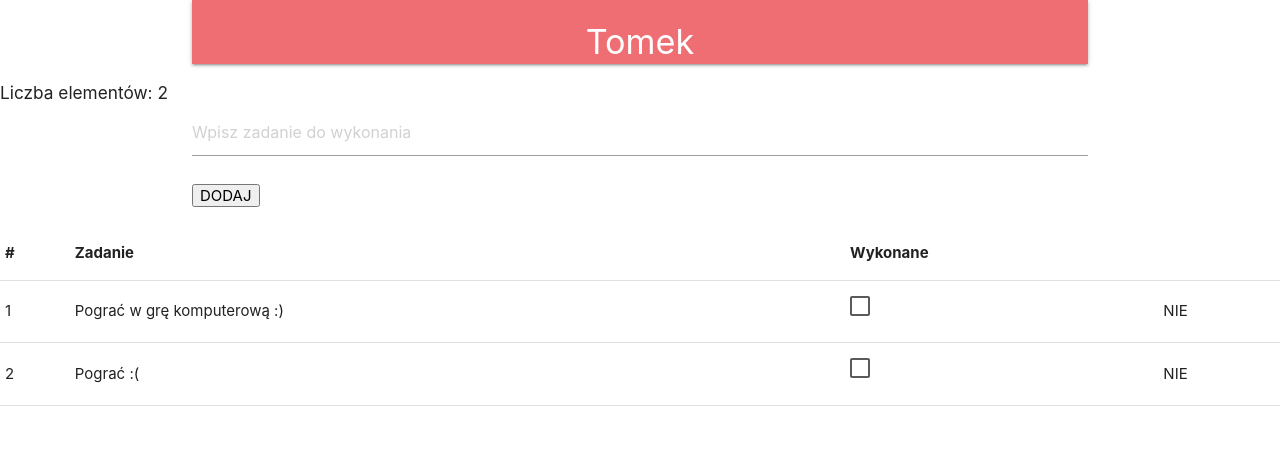
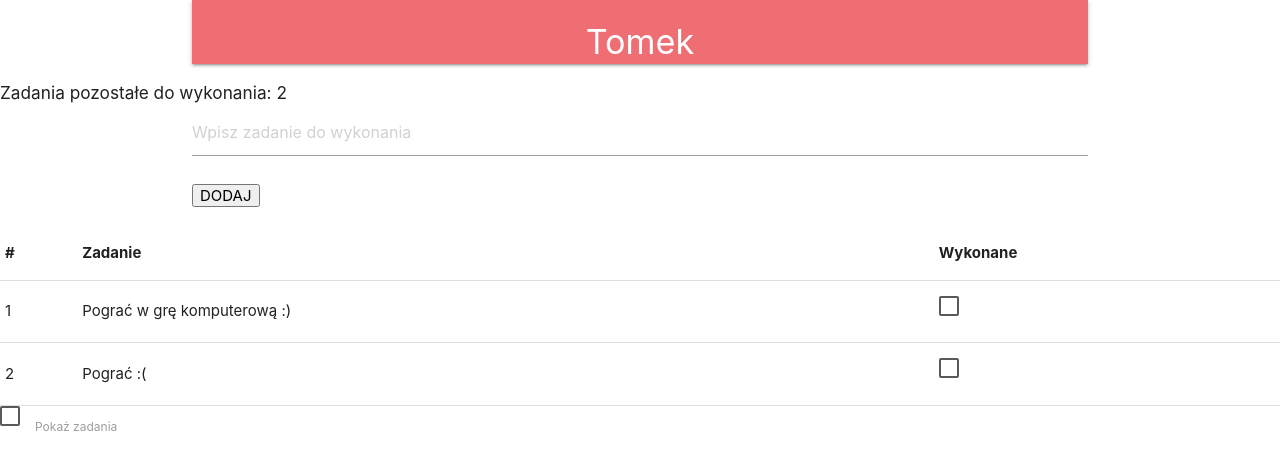
Before and after one commit to MateuszCzapla/mateuszczapla.github.io, an Angular app: page / in a window 1280 px wide. Shown: the top 470 px of the page. Built offline with nearby package versions, Linux system fonts and the light colour scheme.

Commit message:
Pokazywanie wykonanych zadań

```diff
--- a/src/app/app.component.html
+++ b/src/app/app.component.html
@@ -7,11 +7,12 @@
         </div>
     </nav>
 </div>
-<h6>Liczba elementów: {{itemCount}}</h6>
+<!--<h6>Liczba elementów: {{itemCount}}</h6>-->
+<h6>Zadania{{ showComplete ? "":" pozostałe do wykonania" }}: {{itemCount}}</h6>
 
 <div class="container">
-    <div class = "row">
-        <div class ="row">
+    <div class="row">
+        <div class="row">
             <input type="text" placeholder="Wpisz zadanie do wykonania" #todoText>
         </div>
         <div>
@@ -35,14 +36,22 @@
             <!--<td><input type="button" [(ngModel)] = "item.complete"></td>-->
             <td>
                 <label>
-                    <input type="checkbox" class="filled-in" [(ngModel)] = "item.complete"/>
+                    <input type="checkbox" class="filled-in" [(ngModel)]="item.complete" />
                     <span></span>
                 </label>
             </td>
-            <td [ngSwitch]="item.complete">
+            <!--<td [ngSwitch]="item.complete">
                 <span *ngSwitchCase="true">TAK</span>
                 <span *ngSwitchDefault>NIE</span>
-            </td>
+            </td>-->
         </tr>
     </tbody>
 </table>
+<div>
+    <div>
+        <label>
+            <input type="checkbox" class="filled-in" [(ngModel)]="showComplete"><span></span>
+        </label>
+        <label for="defaultCheck1">Pokaż zadania</label>
+    </div>
+</div>
--- a/src/app/app.component.ts
+++ b/src/app/app.component.ts
@@ -25,7 +25,7 @@ export class AppComponent {
 
   get items(): readonly TodoItem[]{
     //return this.list.items;
-    return this.list.items.filter(item => !item.complete);
+    return this.list.items.filter(item => this.showComplete || !item.complete);
   }
 
   addItem(newItem:string){
@@ -33,4 +33,6 @@ export class AppComponent {
       this.list.addItem(newItem);
     }
   }
+
+  showComplete: boolean = false;
 }
```
